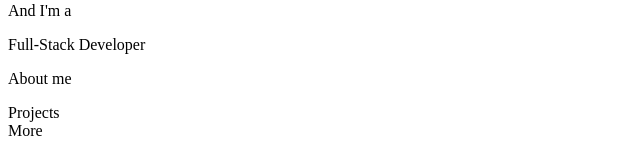
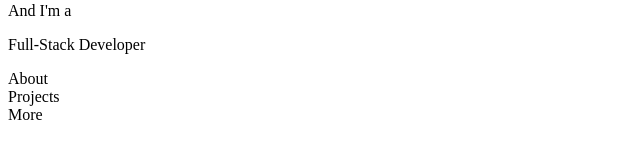
Before and after one commit to JakeDavisCodes/JakeDavisCodes.github.io, a React app: page / in a window 1280 px wide. Shown: the part 218-378 px from the top of the page, without its empty margins (0-640 px from the left). Built offline with nearby package versions, Linux system fonts and the light colour scheme; the HTML template or start-up script is replaced by a standard one.

Commit message:
Section-text alignment

```diff
--- a/client/src/components/About/index.jsx
+++ b/client/src/components/About/index.jsx
@@ -17,7 +17,9 @@ function About({ theme }) {
       <p>Hello,</p>
       <p>My name is Jake</p>
       <HackerText theme={theme} textArray={textArray} />
-      <p className="tiny_text section_text">About me</p>
+      <div className={`tiny_text section_text ${theme}`}>
+        About
+      </div>
     </div>
   );
 }
```
Also changed, not shown: 2 other files (tests, documents, lock files or other folders).
